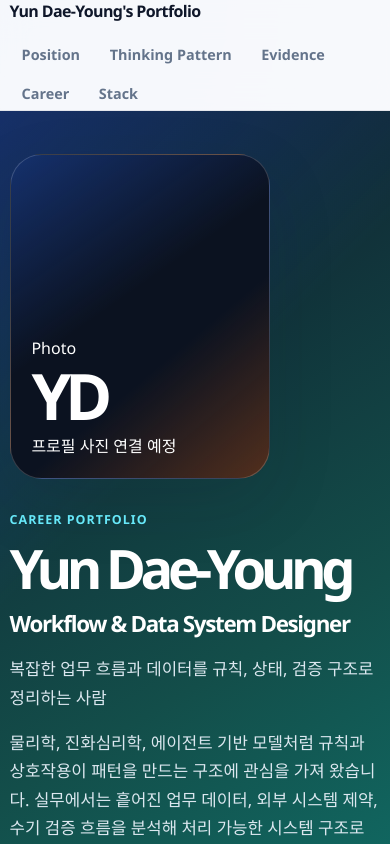
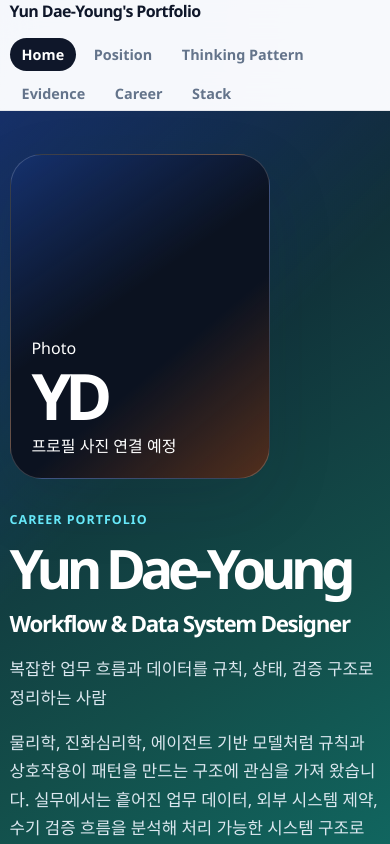
Before and after one commit to Dreamer-Dy-Yun/career-portfolio, a React (Vite) app: page / in a window 390 px wide. Shown: the top 844 px of the page. Built offline with nearby package versions, Linux system fonts and the light colour scheme; no server answers.

Commit message:
Split portfolio into hash pages

```diff
--- a/src/App.tsx
+++ b/src/App.tsx
@@ -1,4 +1,4 @@
-import { useEffect, useState } from 'react';
+import { useEffect, useMemo, useState } from 'react';
 import CareerTimeline from './components/CareerTimeline';
 import ContactPanel from './components/ContactPanel';
 import Footer from './components/Footer';
@@ -17,6 +17,7 @@ const App = () => {
   const [content, setContent] = useState<PortfolioContent>(fallbackContent);
   const [contentSource, setContentSource] = useState<'local' | 'google-sheet'>('local');
   const hasContactForm = Boolean(content.contact.formUrl?.trim());
+  const [activePageId, setActivePageId] = useState(() => window.location.hash.replace('#/', '') || 'home');
 
   useEffect(() => {
     let isMounted = true;
@@ -35,33 +36,98 @@ const App = () => {
     };
   }, []);
 
-  return (
-    <div className="site-shell">
-      <Header siteTitle={content.siteTitle} showContact={hasContactForm} />
-      <main className="page-stack">
-        <PageSection id="top" variant="hero">
+  useEffect(() => {
+    const handleHashChange = () => {
+      setActivePageId(window.location.hash.replace('#/', '') || 'home');
+    };
+
+    window.addEventListener('hashchange', handleHashChange);
+
+    return () => {
+      window.removeEventListener('hashchange', handleHashChange);
+    };
+  }, []);
+
+  const pages = useMemo(
+    () => [
+      {
+        id: 'home',
+        label: 'Home',
+        element: (
+          <PageSection id="home" variant="hero">
             <Hero hero={content.hero} />
           </PageSection>
-        <PageSection id="roles" eyebrow="Role Fit" title="Position">
+        ),
+      },
+      {
+        id: 'position',
+        label: 'Position',
+        element: (
+          <PageSection id="position" eyebrow="Role Fit" title="Position">
             <RoleGrid roles={content.roles} />
           </PageSection>
-        <PageSection id="principles" eyebrow="Thinking Pattern" title="How I Structure Problems">
+        ),
+      },
+      {
+        id: 'thinking',
+        label: 'Thinking Pattern',
+        element: (
+          <PageSection id="thinking" eyebrow="Thinking Pattern" title="How I Structure Problems">
             <OperatingPrinciples principles={content.operatingPrinciples ?? fallbackContent.operatingPrinciples} />
           </PageSection>
-        <PageSection id="projects" eyebrow="Project Work" title="Evidence">
+        ),
+      },
+      {
+        id: 'evidence',
+        label: 'Evidence',
+        element: (
+          <PageSection id="evidence" eyebrow="Project Work" title="Evidence">
             <ProjectGrid projects={content.projects} />
           </PageSection>
+        ),
+      },
+      {
+        id: 'career',
+        label: 'Career',
+        element: (
           <PageSection id="career" eyebrow="Career" title="Career">
             <CareerTimeline experiences={content.experiences} />
           </PageSection>
-        <PageSection id="skills" eyebrow="Stack" title="Stack">
+        ),
+      },
+      {
+        id: 'stack',
+        label: 'Stack',
+        element: (
+          <PageSection id="stack" eyebrow="Stack" title="Stack">
             <SkillCloud skillGroups={content.skillGroups} />
           </PageSection>
-        {hasContactForm ? (
+        ),
+      },
+      ...(hasContactForm
+        ? [
+            {
+              id: 'contact',
+              label: '문의',
+              element: (
                 <PageSection id="contact" eyebrow="Contact" title="문의">
                   <ContactPanel contact={content.contact} />
                 </PageSection>
-        ) : null}
+              ),
+            },
+          ]
+        : []),
+    ],
+    [content, hasContactForm],
+  );
+
+  const activePage = pages.find((page) => page.id === activePageId) ?? pages[0];
+
+  return (
+    <div className="site-shell">
+      <Header activePageId={activePage.id} pages={pages.map(({ id, label }) => ({ id, label }))} siteTitle={content.siteTitle} />
+      <main className="page-frame" aria-live="polite">
+        {activePage.element}
       </main>
       <Footer contentSource={contentSource} />
     </div>
--- a/src/components/Header.tsx
+++ b/src/components/Header.tsx
@@ -1,31 +1,26 @@
 type HeaderProps = {
+  activePageId: string;
+  pages: {
+    id: string;
+    label: string;
+  }[];
   siteTitle: string;
-  showContact: boolean;
 };
 
-const navItems = [
-  { label: 'Position', href: '#roles' },
-  { label: 'Thinking Pattern', href: '#principles' },
-  { label: 'Evidence', href: '#projects' },
-  { label: 'Career', href: '#career' },
-  { label: 'Stack', href: '#skills' },
-  { label: '문의', href: '#contact', requiresContact: true },
-];
-
-const Header = ({ siteTitle, showContact }: HeaderProps) => {
-  const visibleNavItems = navItems.filter((item) => !item.requiresContact || showContact);
-
+const Header = ({ activePageId, pages, siteTitle }: HeaderProps) => {
   return (
     <header className="site-header">
       <div className="header-inner">
-        <a className="brand" href="#top" aria-label="Go to top">
+        <a className="brand" href="#/home" aria-label="Go to home">
           {siteTitle}
         </a>
         <nav aria-label="Primary navigation">
           <ul className="nav-list">
-            {visibleNavItems.map((item) => (
-              <li key={item.href}>
-                <a href={item.href}>{item.label}</a>
+            {pages.map((page) => (
+              <li key={page.id}>
+                <a aria-current={activePageId === page.id ? 'page' : undefined} href={`#/${page.id}`}>
+                  {page.label}
+                </a>
               </li>
             ))}
           </ul>
--- a/src/styles/base.css
+++ b/src/styles/base.css
@@ -8,11 +8,6 @@ html {
   scroll-behavior: smooth;
 }
 
-@media (min-width: 921px) {
-  html {
-    scroll-snap-type: y mandatory;
-  }
-}
 
 body {
   margin: 0;
--- a/src/styles/layout.css
+++ b/src/styles/layout.css
@@ -7,6 +7,8 @@
 
 .site-shell {
   min-height: 100dvh;
+  display: grid;
+  grid-template-rows: auto 1fr;
 }
 
 .site-header {
@@ -55,8 +57,14 @@
   color: var(--accent);
 }
 
-.page-stack {
-  display: block;
+.nav-list a[aria-current='page'] {
+  background: var(--ink);
+  color: #ffffff;
+}
+
+.page-frame {
+  min-height: calc(100dvh - 4.25rem);
+  overflow: hidden;
 }
 
 .page-section {
@@ -65,8 +73,7 @@
   align-content: start;
   padding: clamp(2rem, 5vh, 3.4rem) 0 clamp(2.4rem, 5vw, 4.5rem);
   border-top: 1px solid rgba(15, 23, 42, 0.07);
-  scroll-margin-top: 4.25rem;
-  scroll-snap-align: start;
+  overflow: auto;
 }
 
 .page-section-hero {
@@ -105,8 +112,8 @@
 }
 
 .site-footer {
+  display: none;
   padding: 1.5rem 0 2.5rem;
-  scroll-snap-align: end;
 }
 
 .footer-inner {
--- a/src/styles/responsive.css
+++ b/src/styles/responsive.css
@@ -6,8 +6,7 @@
   }
 
   .page-section {
-    min-height: auto;
-    scroll-snap-align: none;
+    min-height: calc(100dvh - 4.25rem);
   }
 
   .hero-grid,
@@ -41,10 +40,6 @@
 }
 
 @media print {
-  html {
-    scroll-snap-type: none;
-  }
-
   body {
     background: #ffffff;
     color: #000000;
```
Also changed, not shown: src/components/README.md, src/styles/README.md, 1 other file (tests, documents, lock files or other folders). Lines whose indentation alone changed are shown as unchanged.
